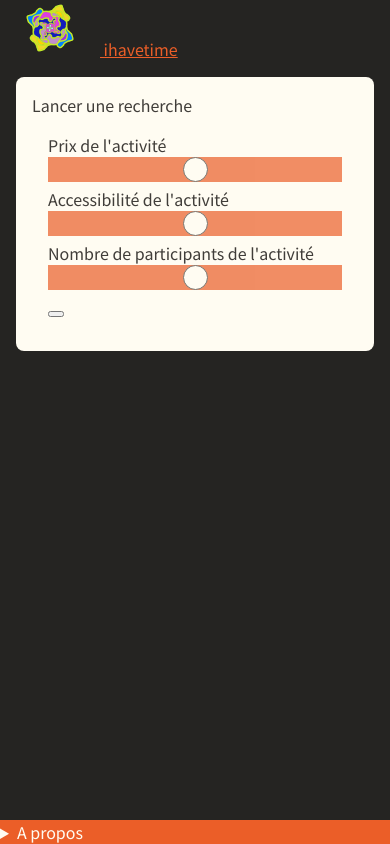
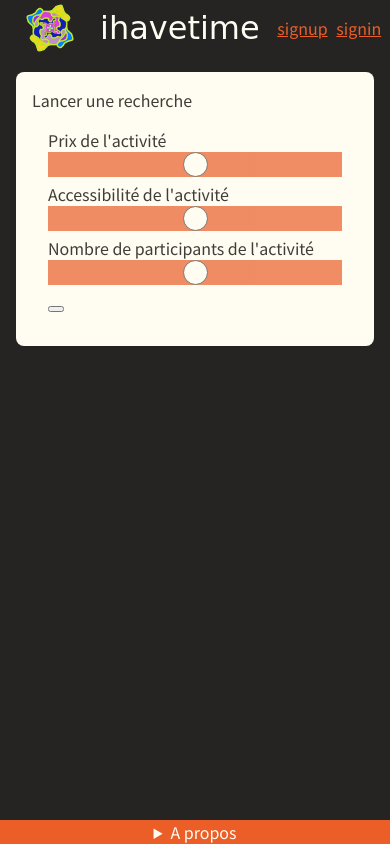
Before and after one commit to xaperret/bored, a plain HTML site: page frontend/index.html in a window 390 px wide. Drawn offline with Linux system fonts and the light colour scheme; no server answers; a web font is replaced by a local one.

Commit message:
added placeholder for login and signup, also added a meta element to make media query for css work, allowing us to set specific css properties for specific range of screen resolution

```diff
--- a/frontend/index.html
+++ b/frontend/index.html
@@ -5,6 +5,7 @@
         <meta charset="utf-8">
         <title>ihavetime</title>
         <meta name="author" content="Fabien Lometti, Xavier Perret">
+        <meta name="viewport" content="width=device-width, initial-scale=1">
         <link rel="stylesheet" type="text/css" href="res/css/style.css">
         <link rel="icon" href="res/img/hourglass_full_black_24dp.svg">
         <link rel="preconnect" href="https://fonts.gstatic.com">
@@ -13,15 +14,18 @@
     </head>
 
     <body class="wrapper">
-
-        <header id="header">
-            <a href="index.html"><img src="res/img/fleurette.png" alt="Art contemporain d'une fleur, logo du site">
-                ihavetime</a>
+        <header>
+            <img src="res/img/fleurette.png" alt="Art contemporain d'une fleur, logo du site" id="logo" class="item" />
+            <a href="index.html" class="item" id="home">ihavetime</a>
+            <div class="item emptySpace"></div>
+            <a href="signup.html" class="item">signup</a>
+            <a href="profile.html" class="item">signin</a>
         </header>
 
 
         <nav>
             Lancer une recherche
+            <div class="item">
             <form action="" method="post">
                 <label for="rangePrice">Prix de l'activité</label>
                 <input type="range" min="1 max="100" value="50" class="slider" id="rangePrice">
@@ -31,21 +35,20 @@
                 <input type="range" min="1 max="100" value="50" class="slider" id="rangeParticipants">
                 <button type="submit">
             </form>
+            </div>
         </nav>
 
-        <main class="container">
+        <main>
 
         </main>
 
-        <footer class="container">
-            <div class="item">
+        <footer>
                 <details><summary>A propos</summary>
                        <p>Site pour trouver des activités à effectuer pendant son temps libre. <br/>Créer par Xavier Perret et Fabien Lometti dans le cadre
                            du cours d'Architecture Web de l'HEPIA.
                            <br/>HES-SO Mai 2021.
                        </p>
                 </details>
-            </div>
         </footer>
         <script src="script.js" ></script>
     </body>
```
